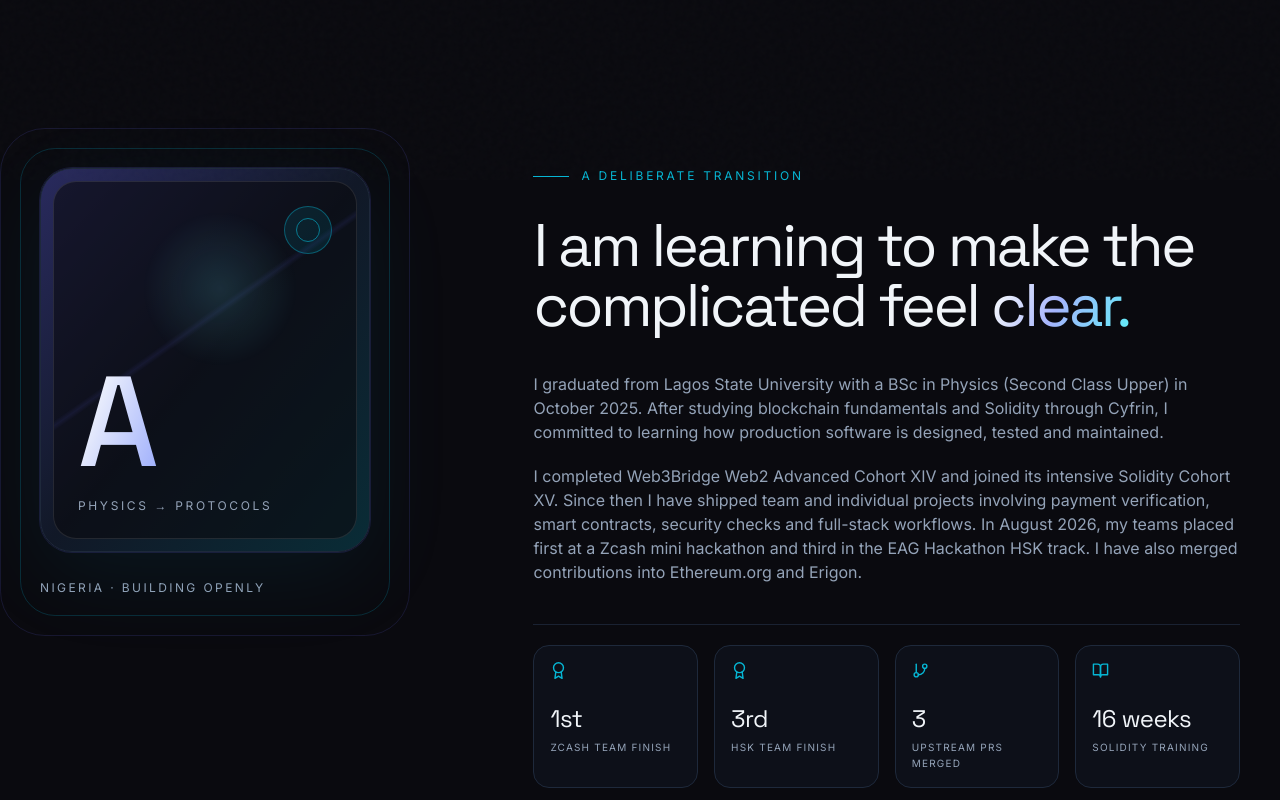
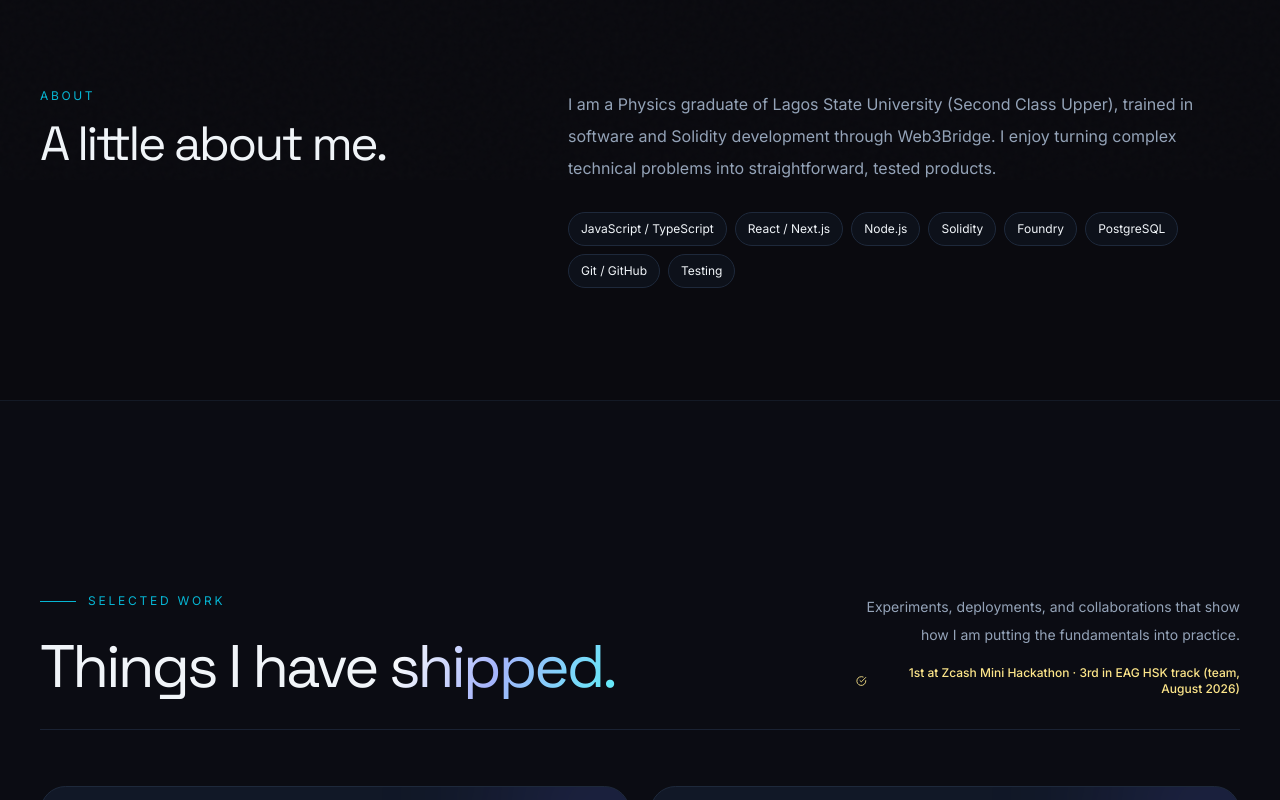
Before and after one commit to Alike001/alike-portfolio, a Next.js app: page / in a window 1280 px wide. Shown: the part 620-1420 px from the top of the page. Built offline with nearby package versions, Linux system fonts and the light colour scheme.

Commit message:
refactor: simplify components/About.jsx for recruiter portfolio

```diff
--- a/components/About.jsx
+++ b/components/About.jsx
@@ -1,81 +1,29 @@
-"use client";
-
-import { motion, useInView } from "framer-motion";
-import { useEffect, useRef, useState } from "react";
-import { FiAward, FiBookOpen, FiGitBranch } from "react-icons/fi";
 import Reveal from "./Reveal";
 
-const stats = [
-  ["1", "Zcash team finish", FiAward, "st"],
-  ["3", "HSK team finish", FiAward, "rd"],
-  ["3", "Upstream PRs merged", FiGitBranch, ""],
-  ["16", "Solidity training", FiBookOpen, " weeks"]
-];
-
-function Counter({ value, suffix }) {
-  const ref = useRef(null);
-  const isInView = useInView(ref, { once: true, amount: 0.8 });
-  const [count, setCount] = useState(0);
-
-  useEffect(() => {
-    if (!isInView) return undefined;
-    const target = Number(value);
-    const duration = 900;
-    const started = performance.now();
-    let frame;
-    const update = (now) => {
-      const progress = Math.min((now - started) / duration, 1);
-      setCount(Math.floor(progress * target));
-      if (progress < 1) frame = requestAnimationFrame(update);
-    };
-    frame = requestAnimationFrame(update);
-    return () => cancelAnimationFrame(frame);
-  }, [isInView, value]);
-
-  return <span ref={ref}>{count}{suffix}</span>;
-}
+const skills = ["JavaScript / TypeScript", "React / Next.js", "Node.js", "Solidity", "Foundry", "PostgreSQL", "Git / GitHub", "Testing"];
 
 export default function About() {
   return (
-    <section id="about" className="relative overflow-hidden py-32 sm:py-40 lg:py-48">
-      <div className="container-shell">
-        <div className="grid gap-16 lg:grid-cols-[.72fr_1.28fr] lg:gap-24">
-          <Reveal direction="left">
-            <div className="relative mx-auto max-w-[330px] lg:mx-0">
-              <div className="absolute -inset-5 rounded-[2.2rem] border border-cyan/20" />
-              <div className="absolute -inset-10 rounded-[2.8rem] border border-indigo/15" />
-              <div className="relative aspect-[.86] overflow-hidden rounded-[2rem] border border-line bg-gradient-to-br from-indigo/35 via-card to-cyan/20 p-3 shadow-aura">
-                <div className="relative flex h-full items-end overflow-hidden rounded-[1.45rem] border border-white/10 bg-ink/60 p-6">
-                  <div className="absolute inset-0 opacity-50" style={{ backgroundImage: "radial-gradient(circle at 55% 30%, rgba(103,232,249,.28), transparent 26%), linear-gradient(145deg, transparent 42%, rgba(99,102,241,.2) 43%, transparent 44%)" }} />
-                  <div className="relative z-10"><div className="font-display text-[8rem] font-medium leading-none tracking-[-.12em] text-gradient">A</div><p className="mt-3 text-xs uppercase tracking-[.22em] text-muted">Physics → Protocols</p></div>
-                  <div className="absolute right-6 top-6 h-12 w-12 rounded-full border border-cyan/40 bg-cyan/10" />
-                  <div className="absolute right-9 top-9 h-6 w-6 rounded-full border border-cyan/60" />
-                </div>
-              </div>
-              <p className="mt-7 text-center text-xs uppercase tracking-[.2em] text-muted lg:text-left">Nigeria · Building openly</p>
+    <section id="about" className="py-20 sm:py-28">
+      <div className="container-shell grid gap-8 lg:grid-cols-[.4fr_.6fr] lg:gap-20">
+        <Reveal>
+          <div>
+            <p className="mb-4 text-xs uppercase tracking-[.22em] text-cyan">About</p>
+            <h2 className="font-display text-4xl tracking-[-.05em] text-cloud sm:text-5xl">A little about me.</h2>
+          </div>
+        </Reveal>
+        <Reveal delay={.06}>
+          <div>
+            <p className="text-base leading-8 text-muted">
+              I am a Physics graduate of Lagos State University (Second Class Upper), trained in software and Solidity development through Web3Bridge. I enjoy turning complex technical problems into straightforward, tested products.
+            </p>
+            <div className="mt-7 flex flex-wrap gap-2">
+              {skills.map((skill) => (
+                <span key={skill} className="rounded-full border border-line bg-card/50 px-3 py-2 text-xs text-cloud">{skill}</span>
+              ))}
             </div>
-          </Reveal>
-
-          <Reveal delay={.08}>
-            <div className="max-w-3xl">
-              <div className="mb-8 flex items-center gap-3 text-xs uppercase tracking-[.23em] text-cyan"><span className="h-px w-9 bg-cyan" />A deliberate transition</div>
-              <h2 className="max-w-2xl font-display text-4xl leading-[.98] tracking-[-.045em] text-cloud sm:text-6xl">I am learning to make the complicated feel <span className="text-gradient">clear.</span></h2>
-              <div className="mt-9 space-y-5 text-[15px] leading-8 text-muted sm:text-base">
-                <p>I graduated from Lagos State University with a BSc in Physics (Second Class Upper) in October 2025. After studying blockchain fundamentals and Solidity through Cyfrin, I committed to learning how production software is designed, tested and maintained.</p>
-                <p>I completed Web3Bridge Web2 Advanced Cohort XIV and joined its intensive Solidity Cohort XV. Since then I have shipped team and individual projects involving payment verification, smart contracts, security checks and full-stack workflows. In August 2026, my teams placed first at a Zcash mini hackathon and third in the EAG Hackathon HSK track. I have also merged contributions into Ethereum.org and Erigon.</p>
-              </div>
-              <div className="mt-10 grid grid-cols-2 gap-3 border-t border-line/80 pt-5 sm:grid-cols-4 sm:gap-4">
-                {stats.map(([value, label, Icon, suffix], index) => (
-                  <motion.div key={label} whileHover={{ y: -5, borderColor: "rgba(6, 182, 212, .45)" }} transition={{ duration: .2 }} className="rounded-2xl border border-line bg-card/45 p-4">
-                    <Icon className="mb-6 text-cyan" size={17} />
-                    <p className="font-display text-2xl tracking-tight text-cloud"><Counter value={value} suffix={suffix} /></p>
-                    <p className="mt-1 text-[10px] uppercase leading-4 tracking-[.12em] text-muted">{label}</p>
-                  </motion.div>
-                ))}
-              </div>
-            </div>
-          </Reveal>
-        </div>
+          </div>
+        </Reveal>
       </div>
     </section>
   );
```
